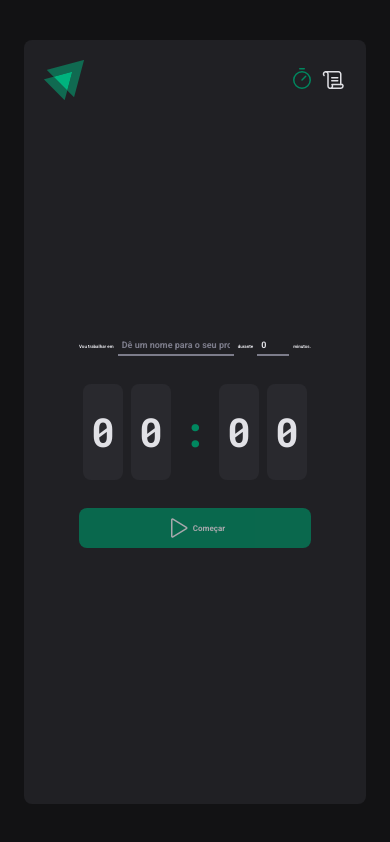
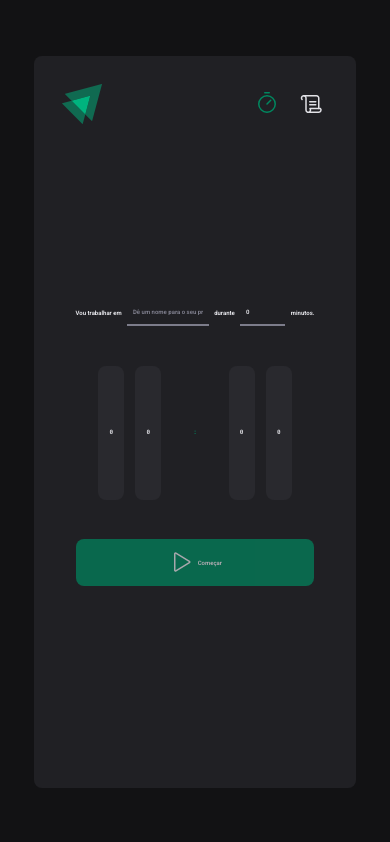
Before and after one commit to BernardoRh/02-ignite-timer, a React (Vite) app: page /#/ in a window 390 px wide. Built offline with nearby package versions, Linux system fonts and the light colour scheme.

Commit message:
Adding app responsivity

```diff
--- a/src/Styles/Global.ts
+++ b/src/Styles/Global.ts
@@ -26,7 +26,7 @@ export const GlobalStyle = createGlobalStyle`
     @media (max-width: 786px) {
 
         * {
-            font-size: 50%;
+            font-size: 70% !important;
         }
     }
 `
```
